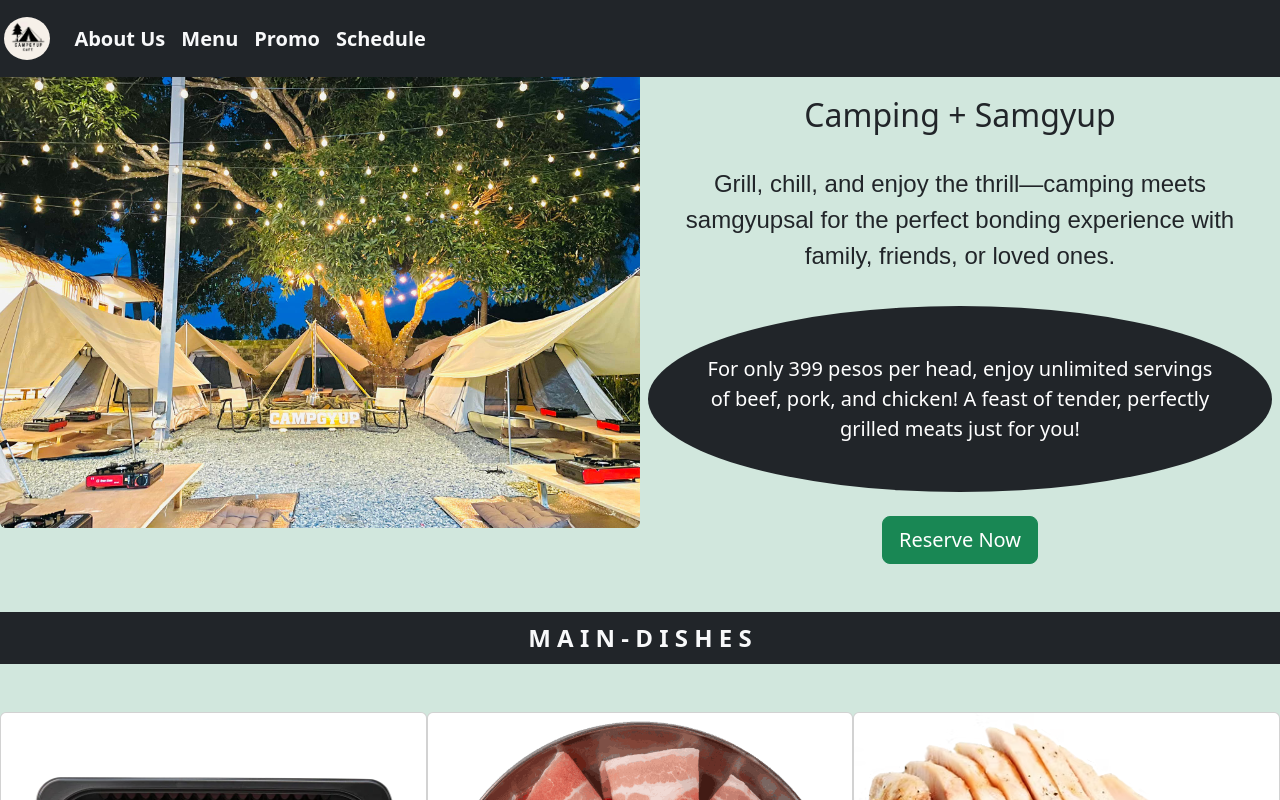
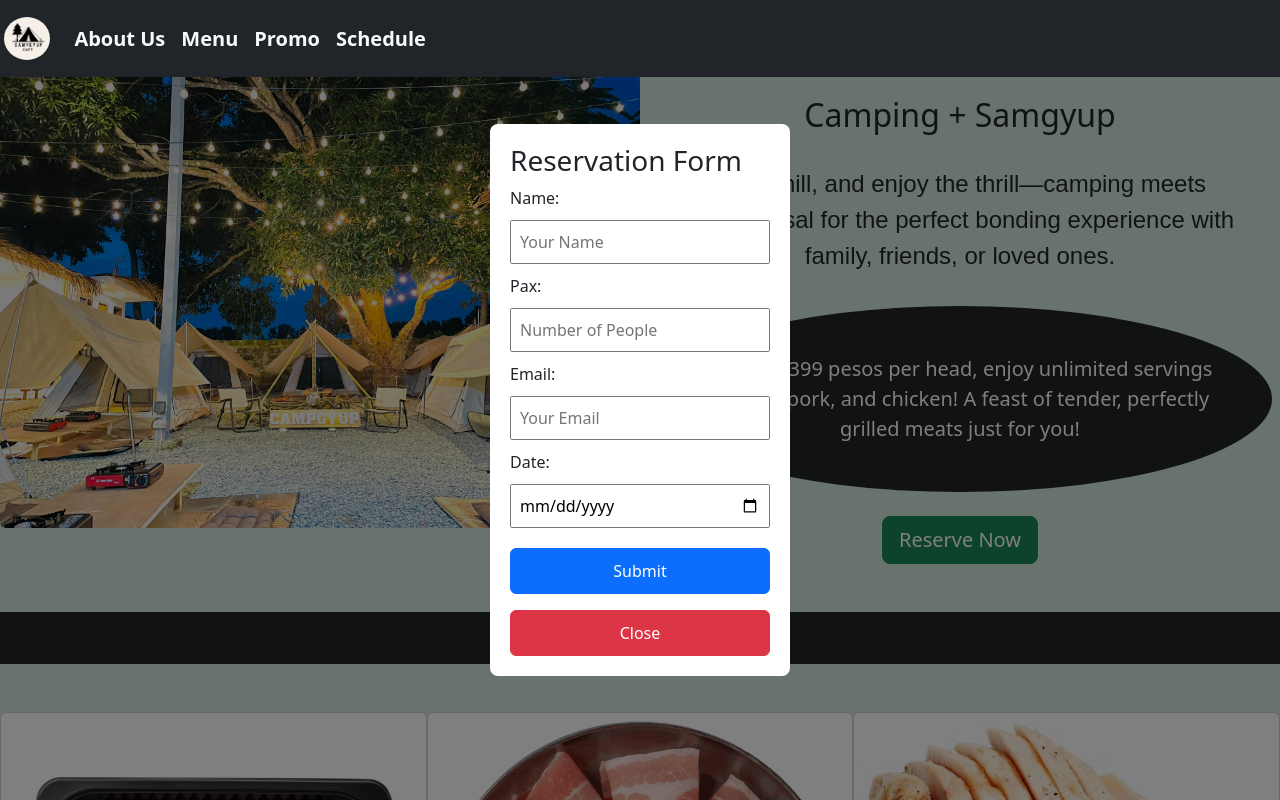
Before and after one commit to dev-teng/capstone, a React (Vite) app: page / in a window 1280 px wide. Both pictures are taken after a click on the button "Reserve Now". Shown: the top 800 px of the page. Built offline with nearby package versions, Linux system fonts and the light colour scheme.

Commit message:
added a form

```diff
--- a/src/Header.css
+++ b/src/Header.css
@@ -94,3 +94,36 @@
   text-decoration: underline !important;
   color: white !important;
 }
+
+
+.popup-overlay {
+  position: fixed;
+  top: 0;
+  left: 0;
+  width: 100%;
+  height: 100%;
+  background: rgba(0, 0, 0, 0.5);
+  display: flex;
+  justify-content: center;
+  align-items: center;
+  z-index: 5;
+}
+
+.popup-form {
+  background: white;
+  padding: 20px;
+  border-radius: 8px;
+  width: 300px;
+}
+
+.popup-form input {
+  width: 100%;
+  padding: 8px;
+  margin: 10px 0;
+}
+
+.popup-form button {
+  width: 100%;
+  padding: 10px;
+  margin-top: 10px;
+}
--- a/src/Home.jsx
+++ b/src/Home.jsx
@@ -1,6 +1,18 @@
 import "./Header.css";
 import AosAnimation from "./AosAnimtation";
+import { useState } from "react";
+import "./Header.css";
 function Home() {
+  const [isPopupVisible, setIsPopupVisible] = useState(false);
+
+  const handleReserveClick = () => {
+    setIsPopupVisible(true)
+  }
+
+  const handleClosePopup = () => {
+    setIsPopupVisible(false)
+  }
+
   return (
     <div className="bg-success-subtle d-flex flex-column min-vh-100 m-0">
       <div className="row g-0 mt-5">
@@ -14,9 +26,39 @@ function Home() {
             bonding experience with family, friends, or loved ones.</h4>
           <h5 className="bg-dark p-5 rounded-circle m-2 lh-base text-white">For only 399 pesos per head, enjoy unlimited servings of beef, pork,
             and chicken! A feast of tender, perfectly grilled meats just for you!</h5>
-          <button className="btn btn-success btn-lg mt-3">Reserve Now</button>
+          <button  onClick={handleReserveClick} className="btn btn-success btn-lg mt-3">Reserve Now</button>
           <AosAnimation />
         </div>
+
+        {isPopupVisible && (
+        <div className="popup-overlay">
+          <div className="popup-form">
+            <h3>Reservation Form</h3>
+            <form>
+              <label>Name:</label>
+              <input type="text" placeholder="Your Name" required />
+              <label>Pax:</label>
+              <input
+                type="number"
+                placeholder="Number of People"
+                required
+                min="1"
+              />
+              <label>Email:</label>
+              <input type="email" placeholder="Your Email" required />
+              <label>Date:</label>
+              <input type="date" required />
+              <button type="submit" className="btn btn-primary">
+                Submit
+              </button>
+            </form>
+            <button className="btn btn-danger mt-3" onClick={handleClosePopup}>
+              Close
+            </button>
+          </div>
+        </div>
+      )}
+
         <div data-aos="fade-up" className="bg-dark p-2 mt-5 text-center text-light fw-bold fs-4">
           M  A I N - D I S H E S
           <AosAnimation />
@@ -35,6 +77,7 @@ function Home() {
             </div>
             <AosAnimation />
           </div>
+
 
           <div data-aos="fade-up" className="col-md-4" >
             <div className="card h-100" >
--- a/src/Promo.jsx
+++ b/src/Promo.jsx
@@ -1,13 +1,22 @@
+import AosAnimation from "./AosAnimtation";
 function Promo () {
   return (
      <div className="bg-success-subtle d-flex flex-column min-vh-100">
           <div className="row g-0 mt-5">
-            <div className="col-md-6 text-center">
+            <div data-aos="fade-up" className="col-md-6 text-center">
               <img className="img-fluid" style={{width: "30rem"}} src="/images/promo.png"/>
               <img className="img-fluid" style={{width: "25rem"}} src="/images/discount.png" />
+              <AosAnimation />
             </div>
-            <div className="col-md-6 mt-5 text-center">
-              <h1>✅ For more than 10pax are entitled of 5% discount</h1>
+            <div data-aos="fade-up" className="col-md-6 mt-5 d-flex flex-column justify-content-center">
+              <h3>✅ For more than 10pax are entitled of 5% discount.</h3>
+              <br />
+              <h3>✅ We have 20% discount for our PWD and Senior citizens ID holder.</h3>
+              <br />
+              <h3>✅ Kids 2ft below are free, 3.5ft below is 100php, 4th below is 200php.</h3>
+              <br />
+              <h3>✅ There is a 2hours time limit, however you can extent if there is no waiting.</h3>
+              <AosAnimation />
             </div>
           </div>
         </div>
```
